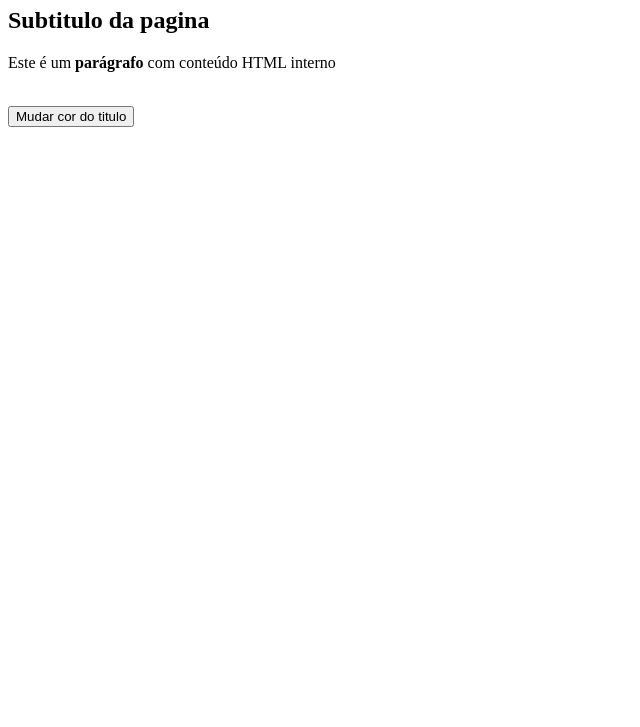
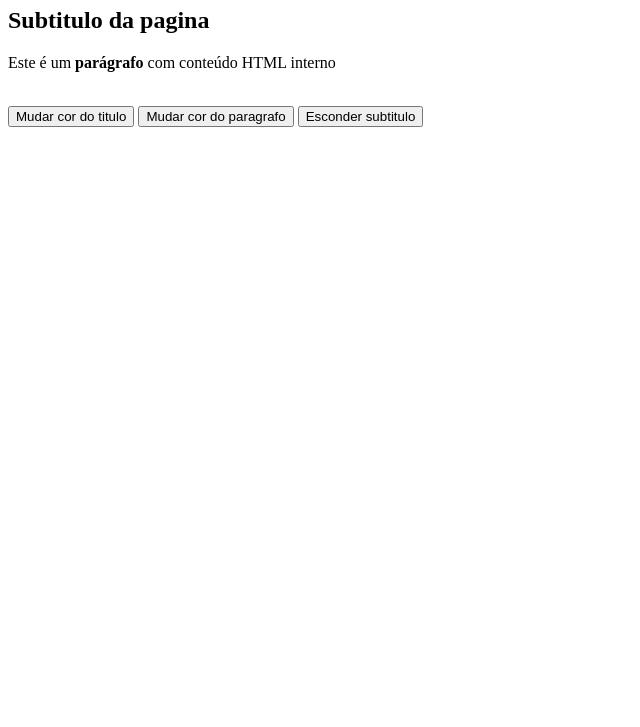
Before and after one commit to Loonie-kk/Backend, a plain HTML site: page Aula06/exemplo3/index.html in a window 1280 px wide. Shown: the part 73-800 px from the top of the page, without its empty margins (0-640 px from the left). Drawn offline with Linux system fonts and the light colour scheme.

Commit message:
exemplo 3

```diff
--- a/Aula06/exemplo3/index.html
+++ b/Aula06/exemplo3/index.html
@@ -9,13 +9,15 @@
 <body>
     <h1 id="titulo">Título Principal</h1>
     <h2 id="subtitulo">Subtitulo da pagina</h2>
-    <p id="titulo">
+    <p id="paragrafo">
         Este é um <b>parágrafo</b> com conteúdo HTML interno
     </p>
 
     <br>
 
     <button onclick="mudarCor()">Mudar cor do titulo</button>
+    <button onclick="mudarFundo()">Mudar cor do paragrafo</button>
+    <button onclick="esconder()">Esconder subtitulo</button>
 
 </body>
 </html>
--- a/Aula06/exemplo3/script.js
+++ b/Aula06/exemplo3/script.js
@@ -1,3 +1,11 @@
 function mudarCor(){
     document.getElementById("titulo").style.color = "Red"
 }
+
+function mudarFundo(){
+    document.getElementById("paragrafo").style.backgroundColor = "green"
+}
+
+function esconder(){
+    document.getElementById("subtitulo").style.display = "none"
+}
```
